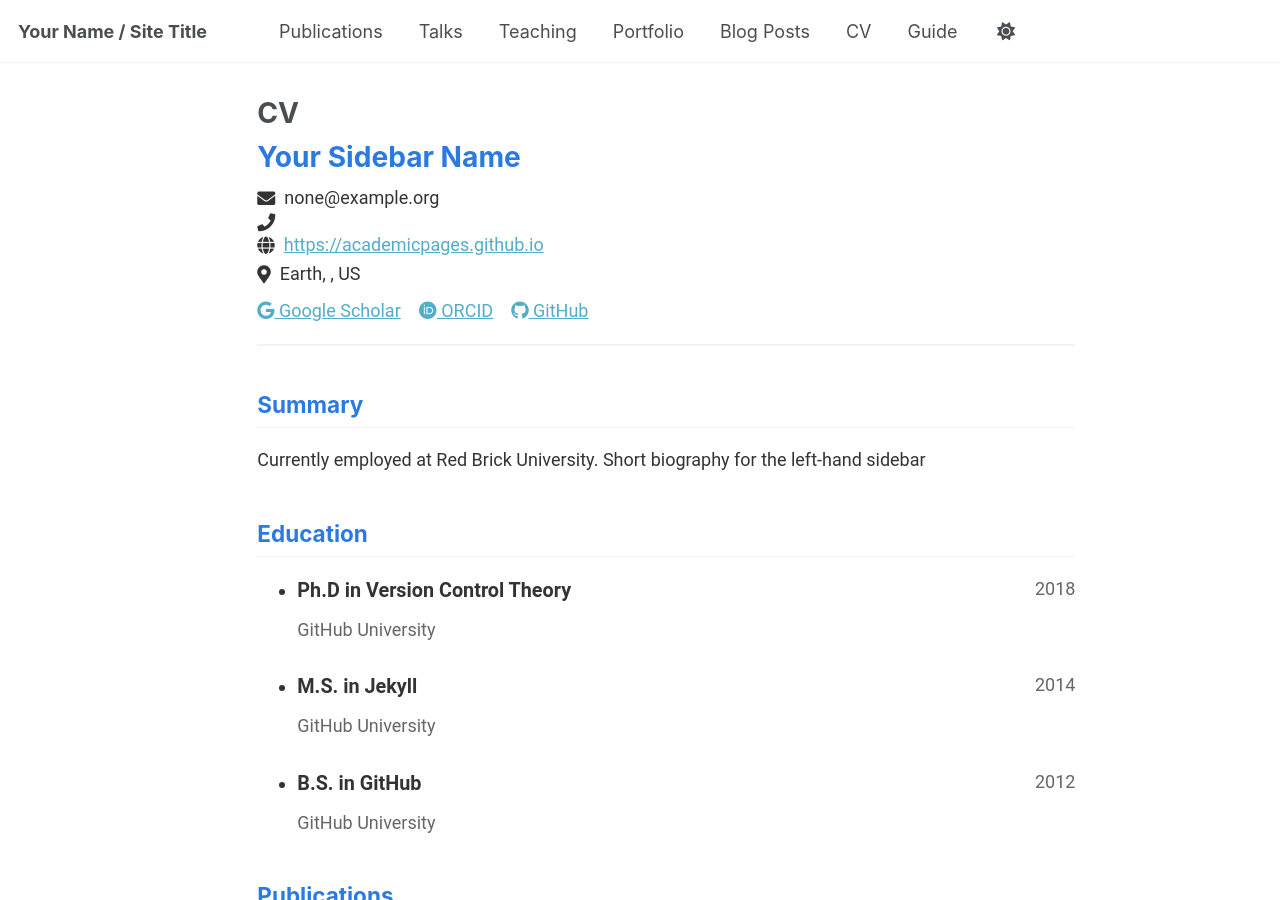
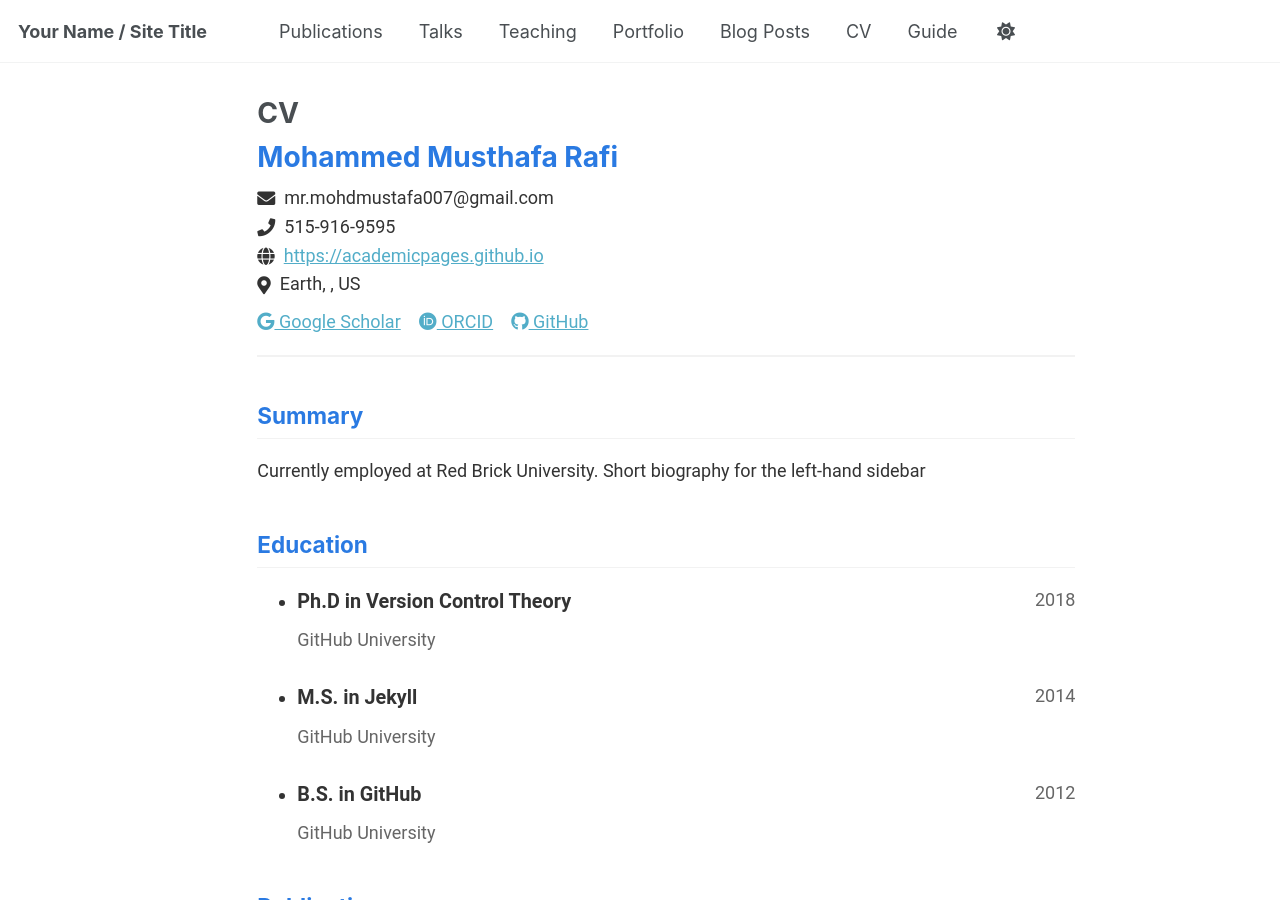
Before and after one commit to itsMustafamr/itsmustafamr.github.io, a Jekyll site: the page built from _pages/cv-json.md, in a window 1280 px wide and 900 px high. Built offline with Jekyll 4.4.1, drawn with Linux system fonts in a browser that asks for light colours.

Commit message:
Update cv.json

```diff
--- a/_data/cv.json
+++ b/_data/cv.json
@@ -1,8 +1,8 @@
 {
   "basics": {
-    "name": "Your Sidebar Name",
-    "email": "none@example.org",
-    "phone": "",
+    "name": "Mohammed Musthafa Rafi",
+    "email": "mr.mohdmustafa007@gmail.com",
+    "phone": "515-916-9595",
     "website": "https://academicpages.github.io",
     "summary": "Currently employed at Red Brick University. Short biography for the left-hand sidebar",
     "location": {
```
